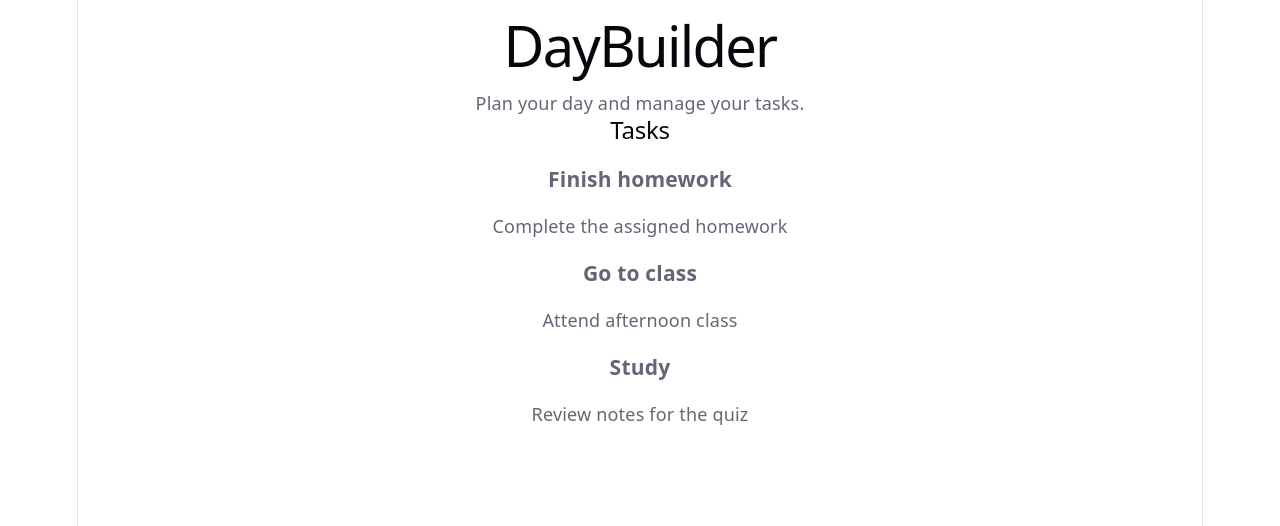
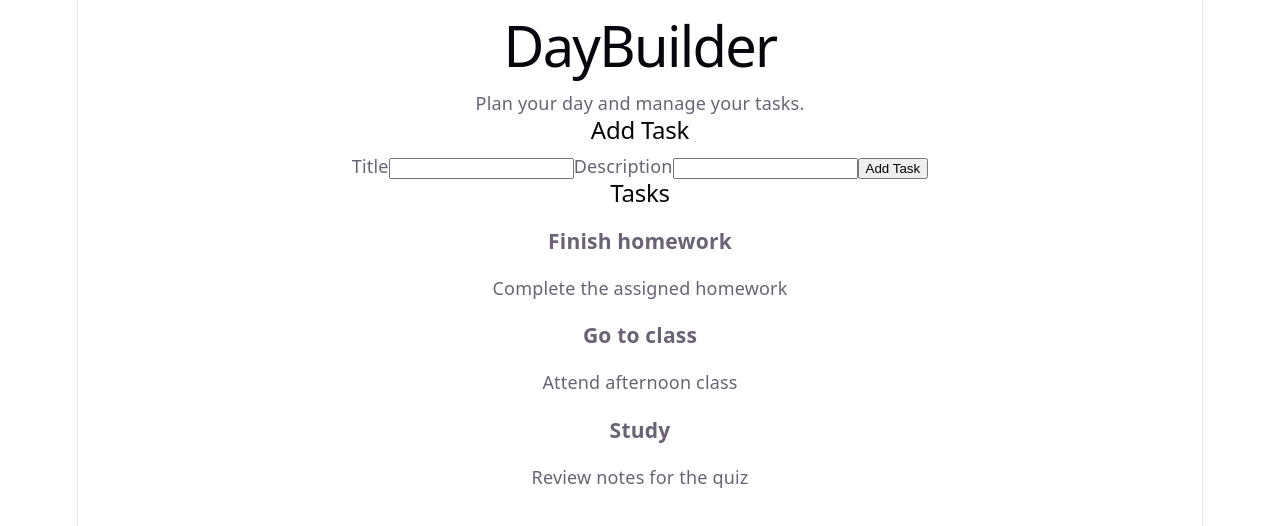
Before and after one commit to JoeMaggio1/DayBuilder, a React app in the folder frontend/: page / in a window 1280 px wide. Shown: the top 526 px of the page. Built offline with nearby package versions, Linux system fonts and the light colour scheme; the HTML template or start-up script is replaced by a standard one.

Commit message:
DAYB-50 build add task form

```diff
--- a/frontend/src/App.jsx
+++ b/frontend/src/App.jsx
@@ -1,32 +1,40 @@
-import TaskList from './TaskList'
+import { useState } from "react";
+import TaskList from "./TaskList";
+import TaskForm from "./TaskForm";
 
 function App() {
-  const tasks = [
+  const [tasks, setTasks] = useState([
     {
       id: 1,
-      title: 'Finish homework',
-      description: 'Complete the assigned homework',
+      title: "Finish homework",
+      description: "Complete the assigned homework",
     },
     {
       id: 2,
-      title: 'Go to class',
-      description: 'Attend afternoon class',
+      title: "Go to class",
+      description: "Attend afternoon class",
     },
     {
       id: 3,
-      title: 'Study',
-      description: 'Review notes for the quiz',
+      title: "Study",
+      description: "Review notes for the quiz",
     },
-  ]
+  ]);
+
+  const handleTaskAdded = (newTask) => {
+    setTasks((currentTasks) => [...currentTasks, newTask]);
+  };
 
   return (
     <main>
       <h1>DayBuilder</h1>
       <p>Plan your day and manage your tasks.</p>
 
+      <TaskForm onTaskAdded={handleTaskAdded} />
+
       <TaskList tasks={tasks} />
     </main>
-  )
+  );
 }
 
-export default App
+export default App;
--- /dev/null
+++ b/frontend/src/TaskForm.jsx
@@ -0,0 +1,57 @@
+import { useState } from "react";
+
+function TaskForm({ onTaskAdded }) {
+  const [title, setTitle] = useState("");
+  const [description, setDescription] = useState("");
+
+  const handleSubmit = async (event) => {
+    event.preventDefault();
+
+    const response = await fetch("http://localhost:8080/tasks", {
+      method: "POST",
+      headers: {
+        "Content-Type": "application/json",
+      },
+      body: JSON.stringify({
+        title,
+        description,
+        completed: false,
+      }),
+    });
+
+    if (response.ok) {
+      const newTask = await response.json();
+      onTaskAdded(newTask);
+      setTitle("");
+      setDescription("");
+    }
+  };
+
+  return (
+    <form onSubmit={handleSubmit}>
+      <h2>Add Task</h2>
+
+      <label>
+        Title
+        <input
+          type="text"
+          value={title}
+          onChange={(event) => setTitle(event.target.value)}
+        />
+      </label>
+
+      <label>
+        Description
+        <input
+          type="text"
+          value={description}
+          onChange={(event) => setDescription(event.target.value)}
+        />
+      </label>
+
+      <button type="submit">Add Task</button>
+    </form>
+  );
+}
+
+export default TaskForm;
--- a/frontend/vite.config.js
+++ b/frontend/vite.config.js
@@ -6,6 +6,7 @@ export default defineConfig({
   plugins: [react()],
   test: {
     environment: "jsdom",
+    globals: true,
     setupFiles: "./src/setupTests.js",
   },
 });
```
Also changed, not shown: 1 other file (tests, documents, lock files or other folders).
